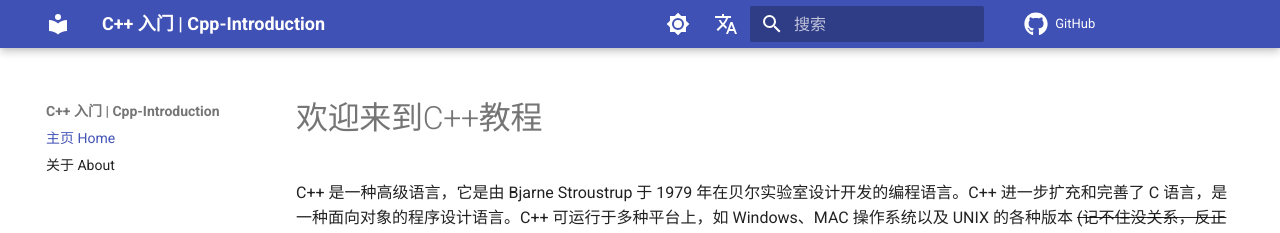
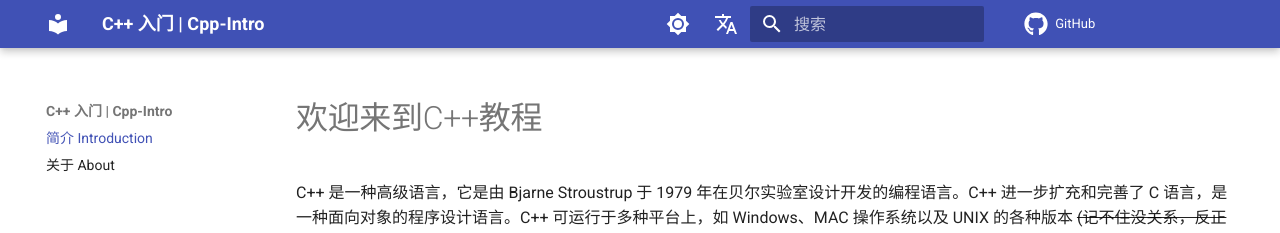
Before and after one commit to WorldHim/Cpp-Intro, an MkDocs documentation site: the page built from docs/index.md, in a window 1280 px wide. Shown: the top 233 px of the page. Built offline with MkDocs 1.6.1 and Material for MkDocs 9.7.7, drawn with Linux system fonts in a browser that asks for light colours; comment, search, counter and statistics services are not loaded; the version menu is left out.

Commit message:
增加Logo

```diff
--- a/mkdocs.yml
+++ b/mkdocs.yml
@@ -1,12 +1,12 @@
-site_name: C++ 入门 | Cpp-Introduction
-site_url: https://cpp-intro.vercel.app/zh_CN
+site_name: C++ 入门 | Cpp-Intro
+site_url: https://cpp-intro.vercel.app
 repo_url: https://github.com/WorldHim/Cpp-Intro
 site_description: C++ 入门 | Cpp-Introduction
 site_author: WorldHim
 copyright: Copyright &copy; 2022 [WorldHim](https://cpp-intro.vercel.app/)
 
 nav:
-  - 主页 Home: index.md
+  - 简介 Introduction: index.md
   - 关于 About: about.md
 
 theme:
@@ -37,11 +37,8 @@ extra:
   generator: true
   alternate:
     - name: 简体中文
-      link: /zh_CN/
+      link: /
       lang: zh
-    - name: 繁体中文
-      link: /zh_Hant/
-      lang: zh-Hant
     - name: English
       link: /en/
       lang: en
```
Also changed, not shown: assets/C & CPP.ico (added), assets/C & CPP.png (added), assets/CPP-Logo.ico (added), assets/CPP-Logo.png (added).
